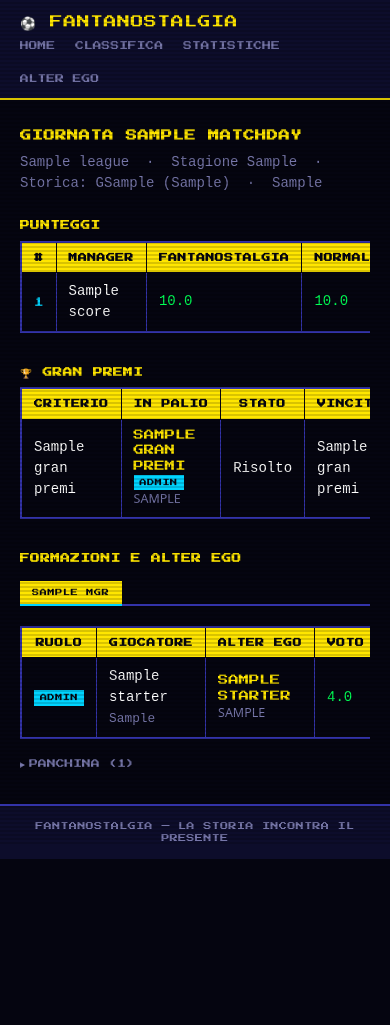
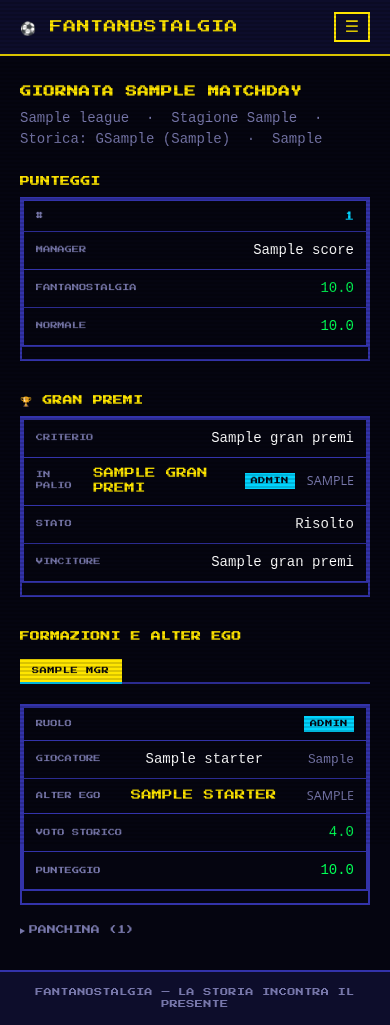
Before and after one commit to simonediroma/fantanostalgia, a FastAPI app: template backend/templates/giornata.html in a window 390 px wide. Before the commit the page ends 859 px from the top, so only its background shows below. Run offline with FastAPI, Linux system fonts and the light colour scheme; the template is opened without the code that fills it: most values are stand-ins (such as "Sample title", 1, 10 or a date in 2020).

Commit message:
fix: chiude i gap di responsiveness del task 25 (Panel, hamburger, tabelle dense)
Il prompt aggiunto a posteriori per il task 25 richiedeva esplicitamente
tre requisiti di responsiveness non coperti dalla PR #80:

- Panel component per le card in home page (league-card, step, auth-card)
- Navigazione mobile con menu hamburger sotto il breakpoint (base.html
  aveva solo flex-wrap, nessun sostituto quando i link non ci stanno)
- Pattern di stacking per le tabelle dense di classifica/giornata sotto
  480px, invece del solo overflow-x:auto silenzioso

Verificato con Playwright a 3 viewport (desktop/tablet/mobile), zero
errori console, hamburger e stacking testati via interazione.

```diff
--- a/backend/static/style.css
+++ b/backend/static/style.css
@@ -42,6 +42,18 @@ nav a {
 }
 nav a:hover, nav a.active { color: var(--accent); }
 
+.nav-toggle {
+  display: none;
+  background: transparent;
+  border: 2px solid var(--accent);
+  color: var(--accent);
+  font-size: 1rem;
+  line-height: 1;
+  padding: 0.3rem 0.55rem;
+  cursor: pointer;
+  box-shadow: none;
+}
+
 /* ── Main ────────────────────────────────────────────────── */
 main {
   flex: 1;
@@ -79,15 +91,10 @@ h3 { font-size: 0.65rem; }
 .subtitle { color: var(--muted); font-size: 0.875rem; margin-bottom: 1.5rem; }
 p { margin-bottom: 0.75rem; color: var(--muted); }
 
-/* ── League cards ────────────────────────────────────────── */
+/* ── League cards (ds-panel + page-specific hover glow) ───── */
 .league-list { display: flex; flex-direction: column; gap: 0.75rem; margin-top: 1.25rem; }
 
-.league-card {
-  background: var(--surface);
-  border: 2px solid var(--border);
-  box-shadow: 3px 3px 0 #000;
-  padding: 1rem;
-}
+.league-card { margin-bottom: 0; }
 .league-card h3 { color: var(--accent); margin-bottom: 0.2rem; }
 .league-card:hover {
   border-color: var(--accent);
@@ -102,6 +109,38 @@ td.rank { font-family: var(--font-pixel); font-size: 0.6rem; color: var(--accent
 td.score, td.total { font-family: var(--font-data); color: var(--green); }
 td.pos { color: var(--green); }
 td.neg { color: var(--red); }
+
+/* Dense tables (classifica, giornata): stack to labeled cards under --bp-sm
+   instead of relying only on silent horizontal scroll. */
+@media (max-width: 480px) {
+  .ds-table-stack thead { display: none; }
+  .ds-table-stack, .ds-table-stack tbody, .ds-table-stack tr, .ds-table-stack td {
+    display: block;
+    width: 100%;
+  }
+  .ds-table-stack tr {
+    border: 2px solid var(--border);
+    margin-bottom: 0.75rem;
+  }
+  .ds-table-stack td {
+    display: flex;
+    justify-content: space-between;
+    align-items: center;
+    gap: 0.75rem;
+    text-align: right;
+    border: none;
+    border-bottom: 1px solid var(--border);
+  }
+  .ds-table-stack td:last-child { border-bottom: none; }
+  .ds-table-stack td::before {
+    content: attr(data-label);
+    font-family: var(--font-pixel);
+    font-size: var(--fs-pixel-xs);
+    color: var(--muted);
+    text-transform: uppercase;
+    text-align: left;
+  }
+}
 
 /* ── Mapping ─────────────────────────────────────────────── */
 .manager-block { margin-bottom: 2rem; }
@@ -189,4 +228,14 @@ td.neg { color: var(--red); }
 @media (max-width: 640px) {
   h1 { font-size: 0.7rem; }
   h2 { font-size: 0.6rem; }
+
+  .nav-toggle { display: inline-flex; }
+  nav {
+    display: none;
+    flex-direction: column;
+    width: 100%;
+    gap: 0.5rem;
+    margin-top: 0.5rem;
+  }
+  nav.open { display: flex; }
 }
--- a/backend/templates/base.html
+++ b/backend/templates/base.html
@@ -17,7 +17,8 @@
 <body>
   <header>
     <a href="/" class="logo">⚽ FantaNostalgia</a>
-    <nav>
+    <button type="button" class="nav-toggle" id="navToggle" aria-label="Menu" aria-expanded="false" aria-controls="siteNav">☰</button>
+    <nav id="siteNav">
       {% block nav %}{% endblock %}
     </nav>
   </header>
@@ -25,6 +26,17 @@
     {% block content %}{% endblock %}
   </main>
   <footer>FantaNostalgia — La storia incontra il presente</footer>
+  <script>
+  (function () {
+    var btn = document.getElementById('navToggle');
+    var nav = document.getElementById('siteNav');
+    if (!btn || !nav) return;
+    btn.addEventListener('click', function () {
+      var open = nav.classList.toggle('open');
+      btn.setAttribute('aria-expanded', String(open));
+    });
+  }());
+  </script>
   {% block scripts %}{% endblock %}
 </body>
 </html>
--- a/backend/templates/giornata.html
+++ b/backend/templates/giornata.html
@@ -41,7 +41,7 @@
 {% if scores %}
 <h2 style="margin-top:1.5rem">Punteggi</h2>
 <div class="ds-table-wrap" style="margin-bottom:2rem">
-  <table class="ds-table">
+  <table class="ds-table ds-table-stack">
     <thead>
       <tr>
         <th>#</th>
@@ -53,10 +53,10 @@
     <tbody>
       {% for s in scores %}
       <tr>
-        <td class="rank">{{ loop.index }}</td>
-        <td>{{ s.manager_name }}</td>
-        <td class="score">{{ '%.1f'|format(s.score_nostalgia or 0) }}</td>
-        <td class="score">
+        <td class="rank" data-label="#">{{ loop.index }}</td>
+        <td data-label="Manager">{{ s.manager_name }}</td>
+        <td class="score" data-label="FantaNostalgia">{{ '%.1f'|format(s.score_nostalgia or 0) }}</td>
+        <td class="score" data-label="Normale">
           {% if s.score_normal is not none %}{{ '%.1f'|format(s.score_normal) }}{% else %}—{% endif %}
         </td>
       </tr>
@@ -71,7 +71,7 @@
 {% if gran_premi %}
 <h2 style="margin-top:1.5rem">🏆 Gran Premi</h2>
 <div class="ds-table-wrap" style="margin-bottom:2rem">
-  <table class="ds-table">
+  <table class="ds-table ds-table-stack">
     <thead>
       <tr>
         <th>Criterio</th>
@@ -83,13 +83,13 @@
     <tbody>
       {% for gp in gran_premi %}
       <tr>
-        <td>{{ gp.criterion_label }}</td>
-        <td class="historic-name" style="text-align:left">
+        <td data-label="Criterio">{{ gp.criterion_label }}</td>
+        <td class="historic-name" style="text-align:left" data-label="In palio">
           {{ gp.prize_name }} <span class="ds-badge ds-badge--cyan">{{ gp.prize_role }}</span>
           <span style="font-family:system-ui;font-size:0.78rem;color:var(--muted)"> {{ gp.prize_team }}</span>
         </td>
-        <td>{% if gp.status == 'resolved' %}Risolto{% else %}Attivo{% endif %}</td>
-        <td>{% if gp.winner_name %}{{ gp.winner_name }}{% else %}—{% endif %}</td>
+        <td data-label="Stato">{% if gp.status == 'resolved' %}Risolto{% else %}Attivo{% endif %}</td>
+        <td data-label="Vincitore">{% if gp.winner_name %}{{ gp.winner_name }}{% else %}—{% endif %}</td>
       </tr>
       {% endfor %}
     </tbody>
@@ -110,7 +110,7 @@
 <div id="tab-mgr{{ loop.index }}" class="ds-tabs__panel" {% if not loop.first %}hidden{% endif %}>
   {% if mgr.starters %}
   <div class="ds-table-wrap">
-    <table class="ds-table">
+    <table class="ds-table ds-table-stack">
       <thead>
         <tr>
           <th>Ruolo</th>
@@ -123,21 +123,21 @@
       <tbody>
         {% for p in mgr.starters %}
         <tr>
-          <td><span class="ds-badge ds-badge--cyan">{{ p.role }}</span></td>
-          <td>
+          <td data-label="Ruolo"><span class="ds-badge ds-badge--cyan">{{ p.role }}</span></td>
+          <td data-label="Giocatore">
             {{ p.player_name }}
             <span style="color:var(--muted);font-size:0.8rem"> {{ p.current_team }}</span>
           </td>
-          <td class="historic-name" style="text-align:left">
+          <td class="historic-name" style="text-align:left" data-label="Alter Ego">
             {% if p.alter_ego_name %}
               {{ p.alter_ego_name }}
               <span style="font-family:system-ui;font-size:0.78rem;color:var(--muted)"> {{ p.alter_ego_team }}</span>
             {% else %}—{% endif %}
           </td>
-          <td class="score">
+          <td class="score" data-label="Voto storico">
             {% if p.rating is not none %}{{ '%.1f'|format(p.rating) }}{% else %}sv{% endif %}
           </td>
-          <td class="score">
+          <td class="score" data-label="Punteggio">
             {% if p.ns_score is not none %}{{ '%.1f'|format(p.ns_score) }}{% else %}—{% endif %}
           </td>
         </tr>
@@ -153,16 +153,16 @@
       Panchina ({{ mgr.bench|length }})
     </summary>
     <div class="ds-table-wrap" style="margin-top:0.5rem">
-      <table class="ds-table">
+      <table class="ds-table ds-table-stack">
         <thead>
           <tr><th>Ruolo</th><th>Giocatore</th><th>Alter Ego</th></tr>
         </thead>
         <tbody>
           {% for p in mgr.bench %}
           <tr>
-            <td><span class="ds-badge ds-badge--cyan">{{ p.role }}</span></td>
-            <td>{{ p.player_name }}</td>
-            <td class="historic-name" style="text-align:left">
+            <td data-label="Ruolo"><span class="ds-badge ds-badge--cyan">{{ p.role }}</span></td>
+            <td data-label="Giocatore">{{ p.player_name }}</td>
+            <td class="historic-name" style="text-align:left" data-label="Alter Ego">
               {% if p.alter_ego_name %}{{ p.alter_ego_name }}{% else %}—{% endif %}
             </td>
           </tr>
```
Also changed, not shown: CLAUDE_MEMORY.md (+4 -4 lines), backend/templates/classifica.html (+26 -26 lines), backend/templates/home.html (+7 -16 lines).
